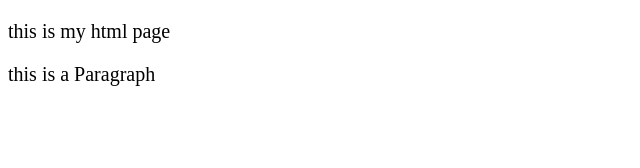
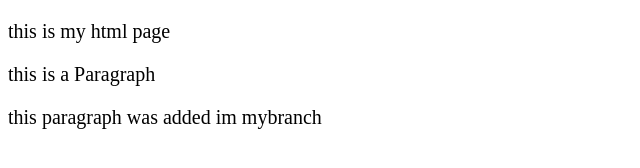
Before and after one commit to hsnblbki/MyRepo, a plain HTML site: page index.html in a window 1280 px wide. Shown: the whole page, without its empty margins (0-640 px from the left). Drawn offline with Linux system fonts and the light colour scheme.

Commit message:
commited in mybranch

```diff
--- a/index.html
+++ b/index.html
@@ -10,5 +10,6 @@
 <body>
     <p>this is my html page</p>
     <p>this is a Paragraph</p>
+    <p>this paragraph was added im mybranch</p>
 </body>
 </html>
```
